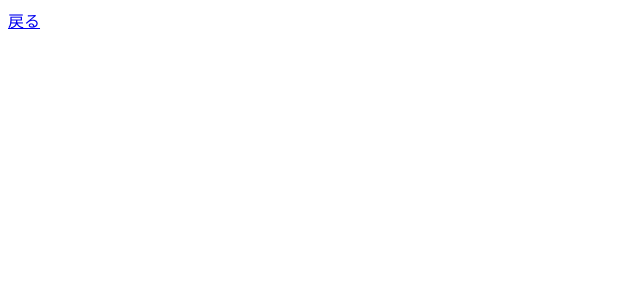
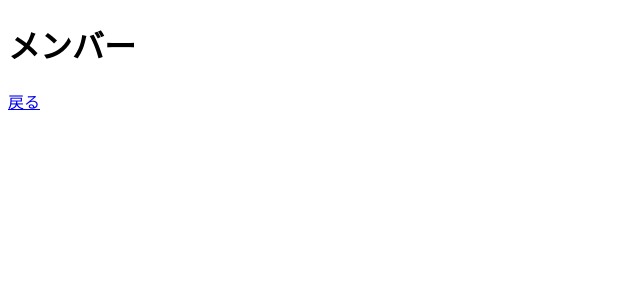
Before and after one commit to JojiKoike/saifu, a Next.js app in the folder frontend/saifu-web-app/: page /member in a window 1280 px wide. Shown: the top 300 px of the page, without its empty margins (0-640 px from the left). Built offline with nearby package versions, Linux system fonts and the light colour scheme.

Commit message:
:+1: Add Label

```diff
--- a/frontend/saifu-web-app/pages/member/index.tsx
+++ b/frontend/saifu-web-app/pages/member/index.tsx
@@ -3,6 +3,7 @@ import Link from 'next/link';
 const Member = (): React.ReactNode => {
   return (
     <div>
+      <h1>メンバー</h1>
       <Link href="/home">
         <a>戻る</a>
       </Link>
```
